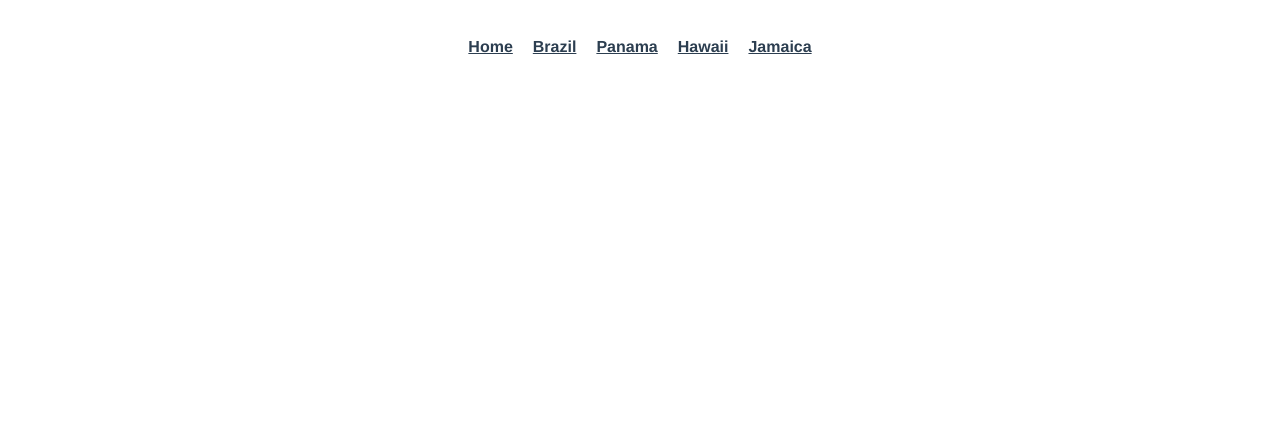
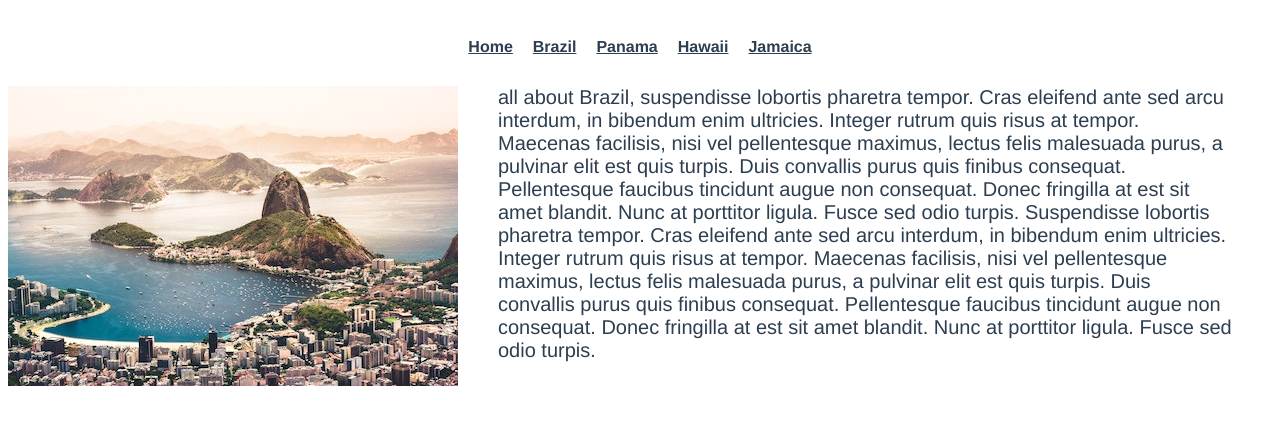
Before and after one commit to rishavsahu123/vue-travel-router, a Vue app: page /#/details/brazil in a window 1280 px wide. Shown: the top 424 px of the page. Built offline with nearby package versions, Linux system fonts and the light colour scheme.

Commit message:
feat(destination-page): added destination

```diff
--- a/src/router/index.js
+++ b/src/router/index.js
@@ -19,7 +19,6 @@ const routes = [
     component: () =>
       import(/* webpackChunkName: "about" */ "../views/About.vue")
   },
-
   {
     path: "/brazil",
     name: "brazil",
@@ -45,7 +44,7 @@ const routes = [
       import(/* webpackChunkName: "hawaii"*/ "@/views/Hawaii.vue")
   },
   {
-    path: '/details',
+    path: '/details/:id',
     name: 'detailsPage',
     component: () => import(/* webpackChunkName: "detail" */ "@/views/DetailsPage.vue")
   }
--- a/src/views/DetailsPage.vue
+++ b/src/views/DetailsPage.vue
@@ -1,3 +1,42 @@
 <template>
-  <div>Page detail: {{ this.$route.params.id }}</div>
+  <div class="detail-page">
+    <img
+      :src="require(`@/assets/${destination.image}`)"
+      :alt="destination.name"
+    />
+    <p>{{ destination.description }}</p>
+  </div>
 </template>
+<script>
+/* eslint-disable */
+import store from "@/store";
+export default {
+  data() {
+    return {
+      destinationId: this.$route.params.id,
+    };
+  },
+  computed: {
+    destination() {
+      return store.destinations.find(
+        (item) => item.slug === this.destinationId
+      );
+    },
+  },
+};
+</script>
+<style scoped>
+img {
+  max-width: 600px;
+  max-height: 400px;
+}
+.detail-page {
+  display: flex;
+  justify-content: space-between;
+}
+p {
+  margin: 0 40px;
+  font-size: 20px;
+  text-align: left;
+}
+</style>
--- a/src/views/Home.vue
+++ b/src/views/Home.vue
@@ -4,13 +4,13 @@
     <div class="destination">
       <div v-for="destination in destinations" :key="destination.slug">
         <router-link
-          :to="{ name: 'detailsPage', params: { id: destination.name } }"
+          :to="{ name: 'detailsPage', params: { id: destination.slug } }"
         >
           <h2>{{ destination.name }}</h2>
         </router-link>
         <figure>
           <router-link
-            :to="{ name: 'detailsPage', params: { id: destination.name } }"
+            :to="{ name: 'detailsPage', params: { id: destination.slug } }"
           >
             <img
               :src="require(`@/assets/${destination.image}`)"
```
